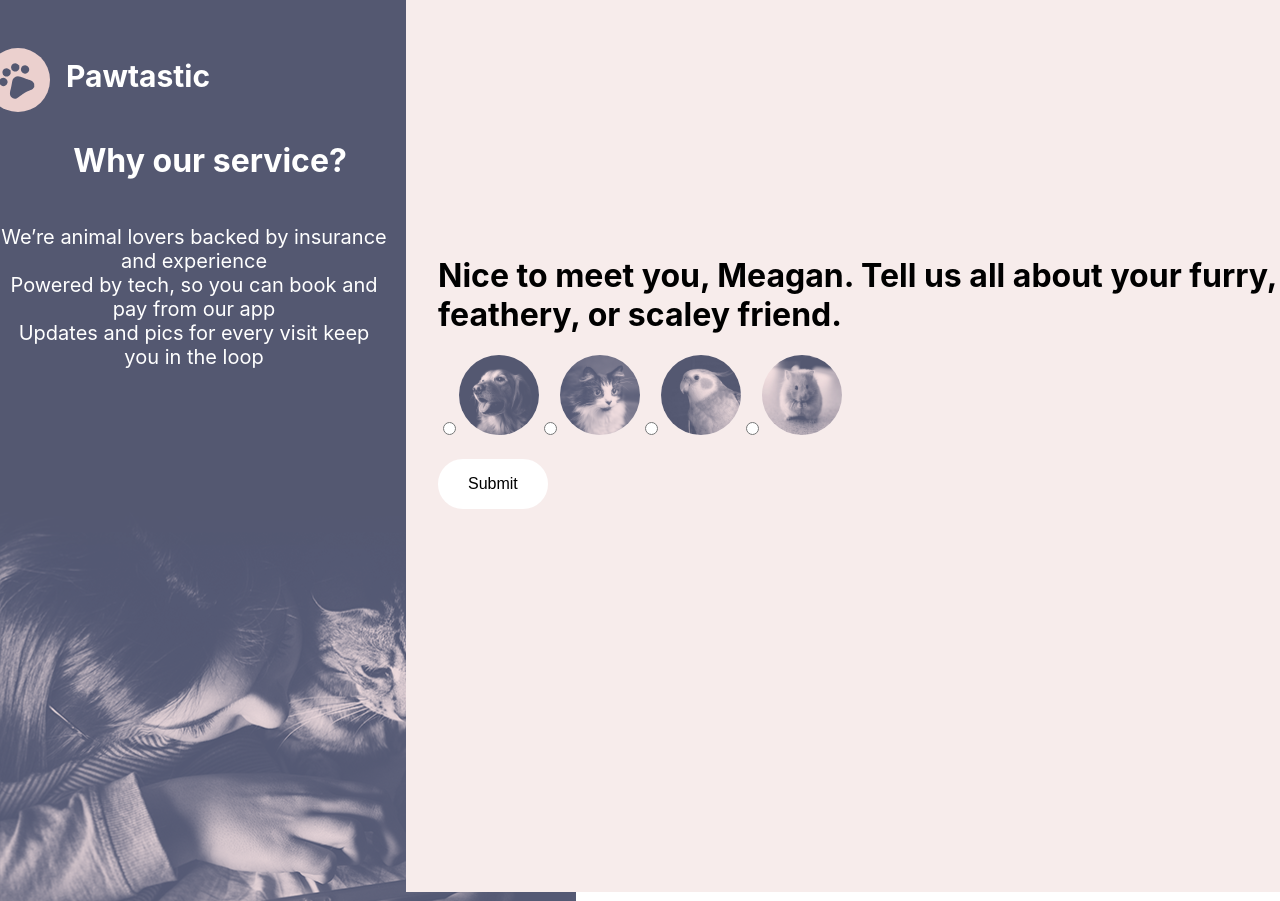
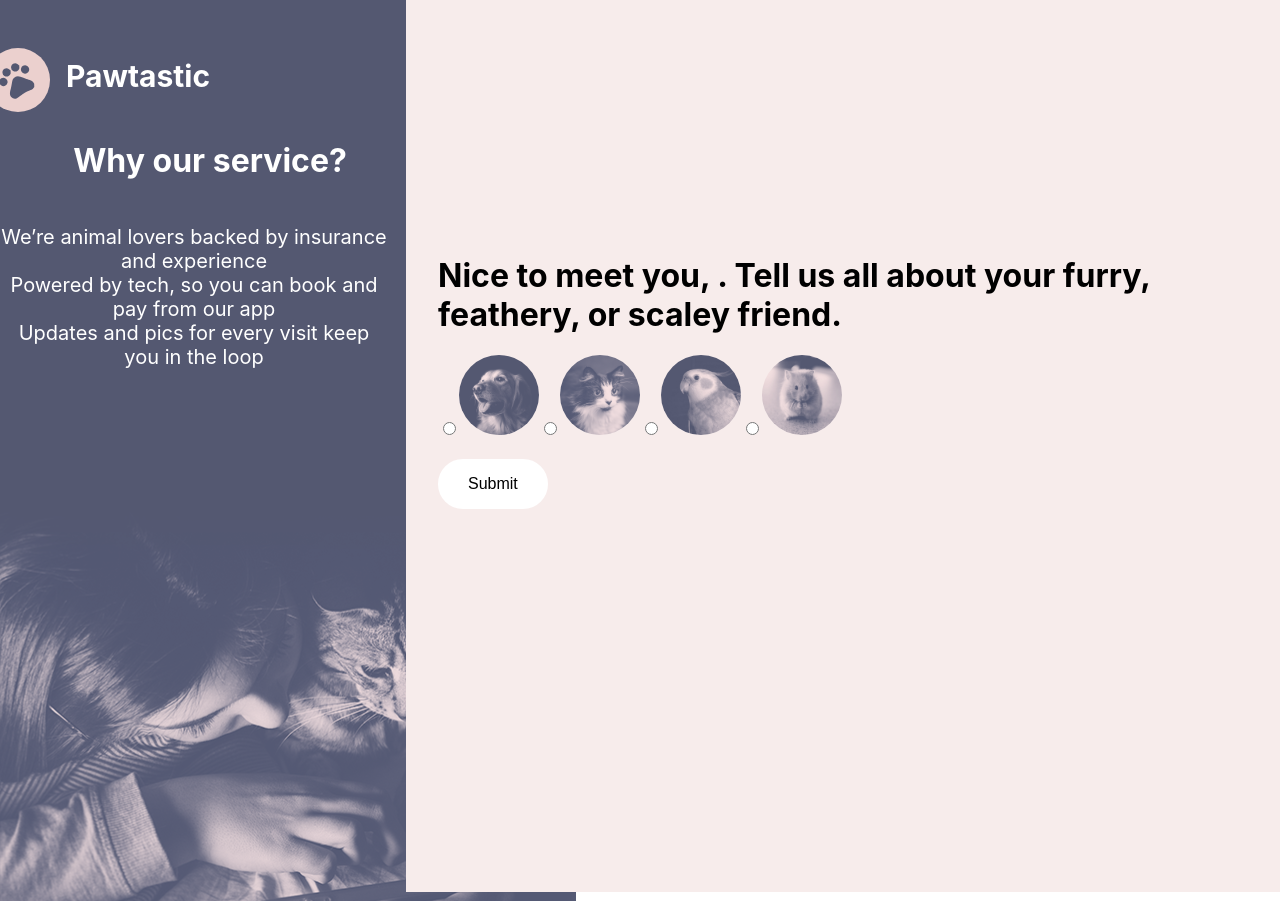
Before and after one commit to AagmanSuri/Pawtastic, a React (Create React App) app: page /Signup/registerPetBasic in a window 1280 px wide. Built offline with nearby package versions, Linux system fonts and the light colour scheme.

Commit message:
useSelector added

```diff
--- a/src/pages/Signup/registerPetBasic.js
+++ b/src/pages/Signup/registerPetBasic.js
@@ -8,13 +8,15 @@ import CatOption from "../../assets/CatOption.svg";
 import ParrotOption from "../../assets/ParrotOption.svg";
 import rabbitOption from "../../assets/rabbitOption.svg";
 import { Formik, Field } from "formik";
-import { useDispatch } from "react-redux";
+import { useSelector, useDispatch } from "react-redux";
 import { createUserProfile } from "../../store/reducers/userProfileSlice";
 import { useHistory } from "react-router";
 
 const RegisterPetBasic = () => {
   const history = useHistory();
   const dispatch = useDispatch();
+  const { userProfile } = useSelector((state) => state.userProfile);
+  console.log(userProfile);
   return (
     <div className="wrapper wrapper-sign">
       <img className="back-pic" src={BackGroundCat} alt="back"></img>
@@ -59,8 +61,8 @@ const RegisterPetBasic = () => {
           }}
         >
           <h1>
-            Nice to meet you, Meagan. Tell us all about your furry, feathery, or
-            scaley friend.
+            Nice to meet you, {userProfile.FirstName}. Tell us all about your
+            furry, feathery, or scaley friend.
           </h1>
 
           {/* formik */}
```
